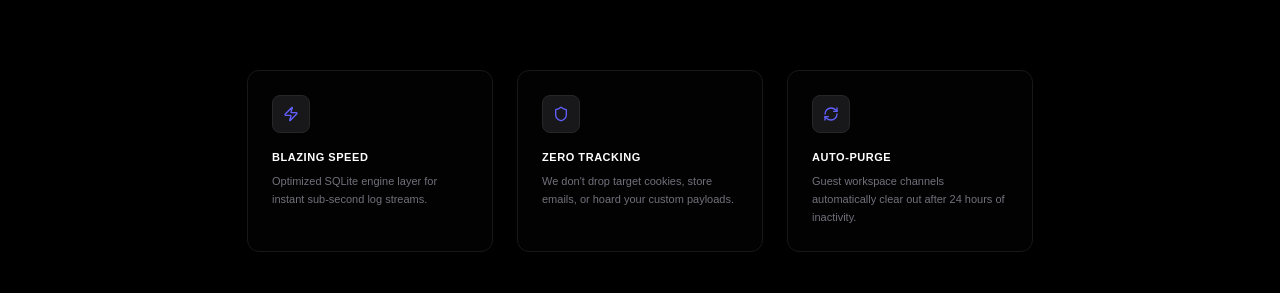
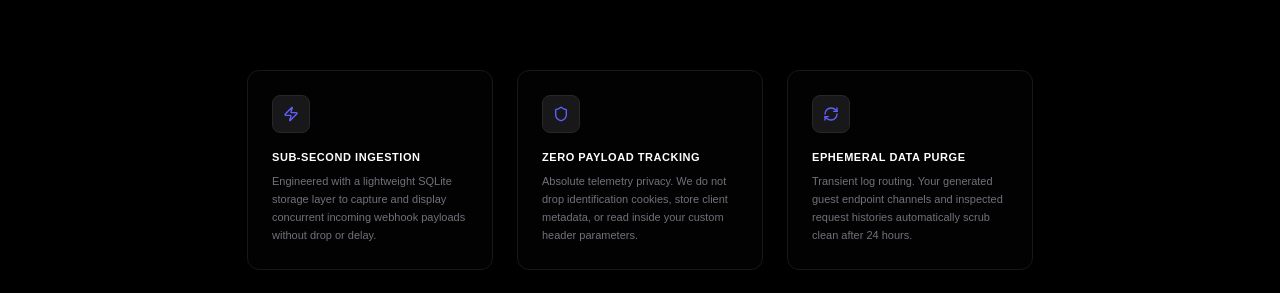
Before and after one commit to iamxenon404/Xenolog404, a Next.js app in the folder frontend/: page /landing-page in a window 1280 px wide. Shown: the part 659-952 px from the top of the page. Built offline with nearby package versions, Linux system fonts and the light colour scheme; no server answers.

Commit message:
updated features section

```diff
--- a/frontend/app/landing-page/components/Features.tsx
+++ b/frontend/app/landing-page/components/Features.tsx
@@ -5,18 +5,18 @@ import { Zap, Shield, RefreshCw } from 'lucide-react';
 export default function Features() {
   const items = [
     {
-      title: "Blazing Speed",
-      desc: "Optimized SQLite engine layer for instant sub-second log streams.",
+      title: "Sub-Second Ingestion",
+      desc: "Engineered with a lightweight SQLite storage layer to capture and display concurrent incoming webhook payloads without drop or delay.",
       icon: Zap
     },
     {
-      title: "Zero Tracking",
-      desc: "We don't drop target cookies, store emails, or hoard your custom payloads.",
+      title: "Zero Payload Tracking",
+      desc: "Absolute telemetry privacy. We do not drop identification cookies, store client metadata, or read inside your custom header parameters.",
       icon: Shield
     },
     {
-      title: "Auto-Purge",
-      desc: "Guest workspace channels automatically clear out after 24 hours of inactivity.",
+      title: "Ephemeral Data Purge",
+      desc: "Transient log routing. Your generated guest endpoint channels and inspected request histories automatically scrub clean after 24 hours.",
       icon: RefreshCw
     }
   ];
@@ -26,7 +26,7 @@ export default function Features() {
       {items.map((item, index) => {
         const Icon = item.icon;
         return (
-          <div key={index} className="flex flex-col items-center sm:items-start p-6 rounded-xl bg-zinc-950/30 border border-zinc-900 text-center sm:text-left min-h-[160px] justify-start">
+          <div key={index} className="flex flex-col items-center sm:items-start p-6 rounded-xl bg-zinc-950/30 border border-zinc-900 text-center sm:text-left min-h-[180px] justify-start">
             <div className="p-2.5 bg-zinc-900 border border-zinc-800 rounded-lg mb-4">
               <Icon className="w-4 h-4 text-indigo-500" />
             </div>
```
